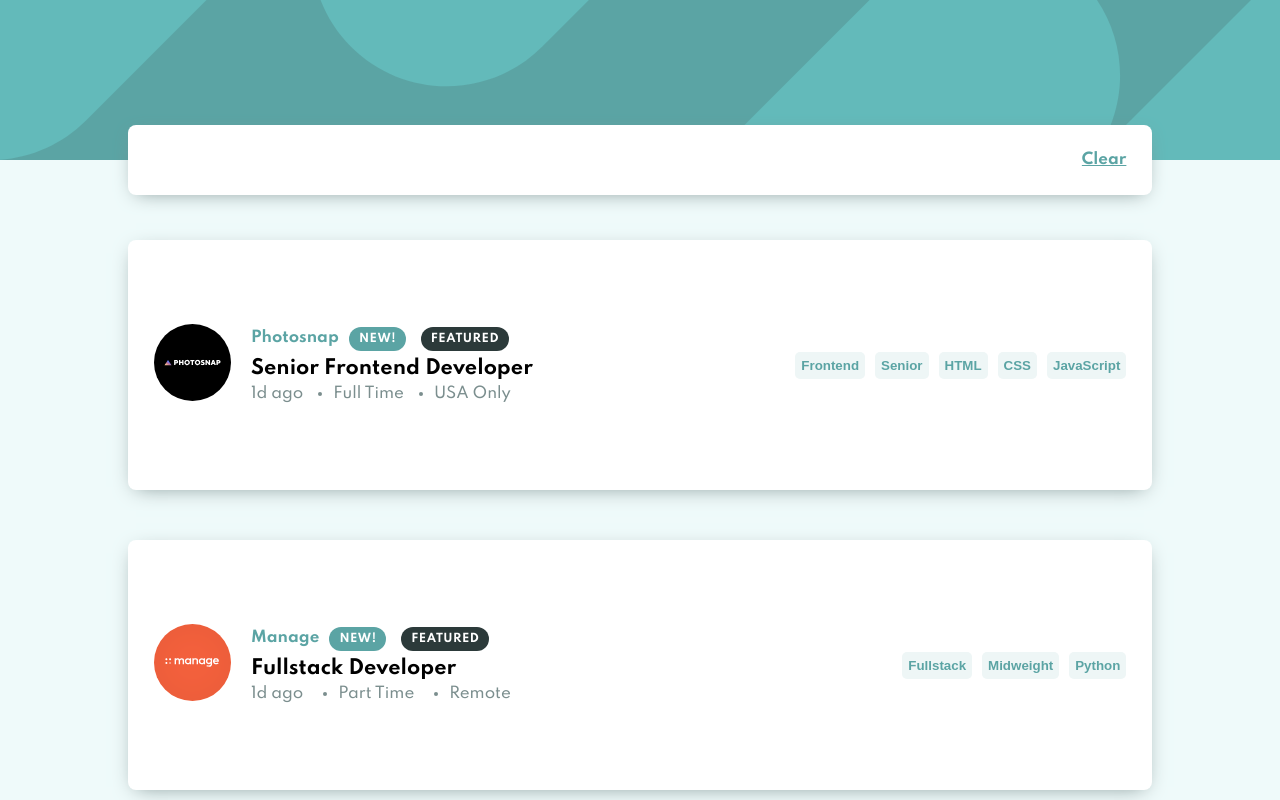
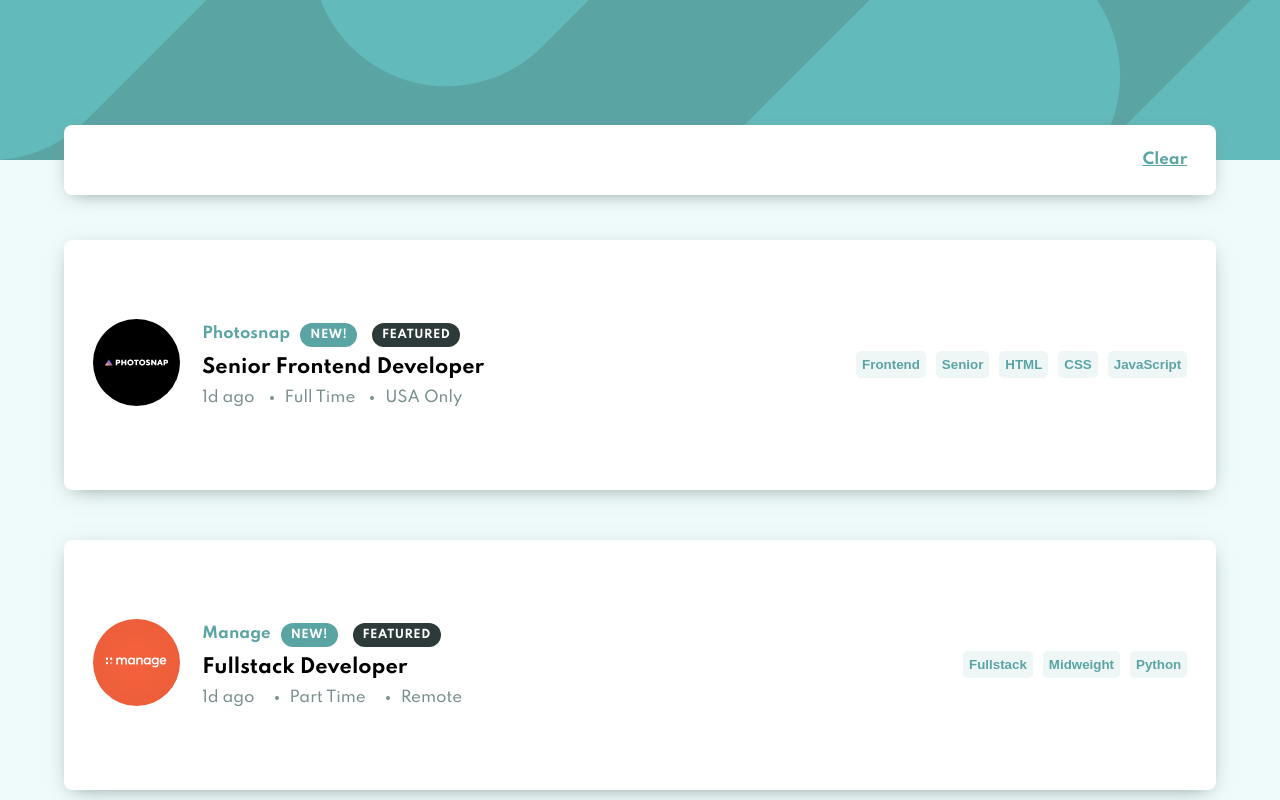
Before and after one commit to wwren/FM_Challenge_JobList, a React (Create React App) app: page / in a window 1280 px wide. Shown: the top 800 px of the page. Built offline with nearby package versions, Linux system fonts and the light colour scheme.

Commit message:
Updated mobile look

```diff
--- a/src/assets/css/Job.css
+++ b/src/assets/css/Job.css
@@ -1,5 +1,5 @@
 .container {
-  width: 80vw;
+  width: 90vw;
   height: 250px;
   background-color: white;
   margin-left: auto;
--- a/src/assets/css/SearchBar.css
+++ b/src/assets/css/SearchBar.css
@@ -1,15 +1,26 @@
 .search-bar {
-  height: 70px;
+  height: 100px;
   position: relative;
   transform: translateY(-50%);
   margin-bottom: 10px;
   flex-direction: row;
 }
 
+.search-content {
+  flex-direction: row;
+}
+
 .left-panel.search-tag {
   justify-content: flex-start;
-  width: 85%;
   gap: 12px;
+  width: 70%;
+  flex-direction: row;
+  flex-wrap: wrap;
+}
+
+.left-panel.search-tag div {
+  width: fit-content;
+  font-size: 0.8rem;
 }
 
 .right-panel {
@@ -22,3 +33,17 @@
   font-weight: var(--font-heavy);
   cursor: pointer;
 }
+
+@media screen and (min-width: 414px) {
+  .search-bar {
+    height: 70px;
+  }
+  .search-content {
+    flex-direction: unset;
+  }
+
+  .search-tag {
+    width: 85%;
+    flex-direction: unset;
+  }
+}
--- a/src/ui/components/SearchBar.tsx
+++ b/src/ui/components/SearchBar.tsx
@@ -12,7 +12,7 @@ function SearchBar({
 }) {
   return (
     <div className="container search-bar">
-      <div className="content">
+      <div className="content search-content">
         <div className="left-panel search-tag">
           {filters.map((filter) => {
             return (
```
Also changed, not shown: src/assets/images/icon-remove.svg.
